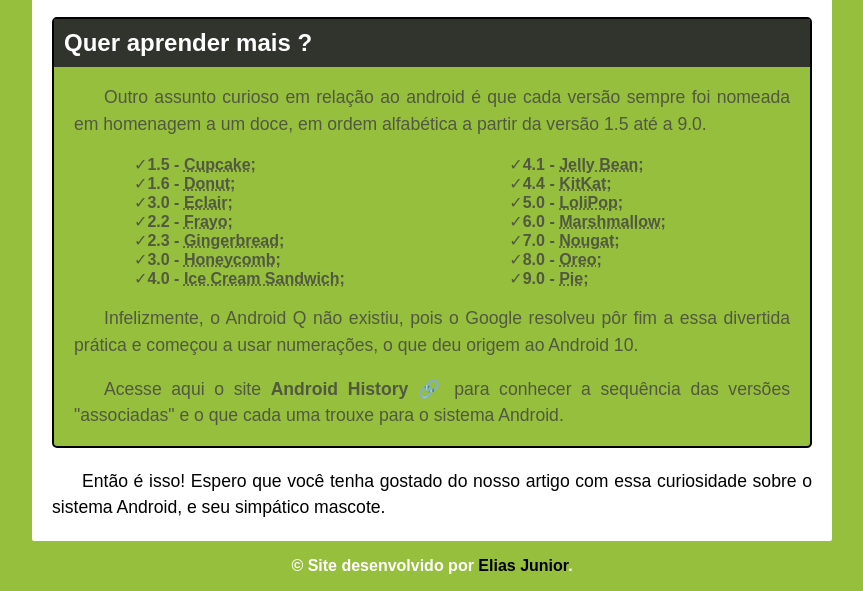
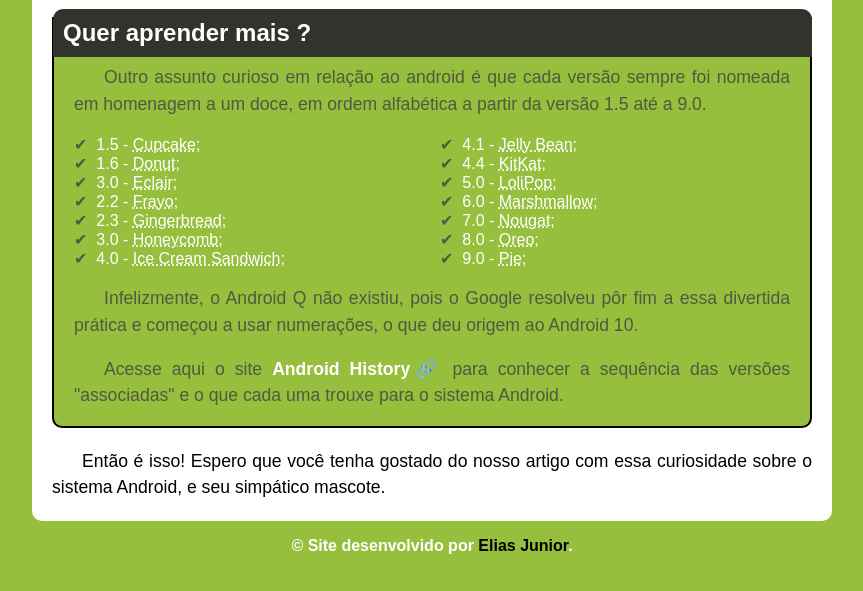
Before and after one commit to EliaJunior/s_art_android, a plain HTML site: page index.html in a window 1280 px wide. Shown: the part 2108-2699 px from the top of the page, without its empty margins (208-1071 px from the left). Drawn offline with Linux system fonts and the light colour scheme.

Commit message:
mudanças simples de marcação e visual

```diff
--- a/css/style.css
+++ b/css/style.css
@@ -113,12 +113,12 @@ header nav h2 {
 }
 
 #conteudoprincipal {
-    border-radius: 2px;
     background-color: white;
     min-width: 320px;
     max-width: 800px;
     margin: auto;
-
+    border-bottom-left-radius: 10px;
+    border-bottom-right-radius: 10px;
 }
 
 #conteudoprincipal p {
@@ -154,6 +154,10 @@ header nav h2 {
     font-weight: bold;
 }
 
+a.externlink::after {
+    content: '\1F517';
+}
+
 .externlink:hover {
     background-color: #28A15D;
     color: white;
@@ -170,44 +174,52 @@ header nav h2 {
     padding: 20px;
 }
 
+#conteudoextra ul {
+    list-style-type: '\2714\00A0\00A0';
+    list-style-position: inside;
+    columns: 2;
+    padding-left: 20px;
+    padding-right: 20px;
+}
+
+ul a {
+    text-decoration: none;
+    color: white;
+}
+
 #conteudoextra {
     border: 2px solid black;
-    border-radius: 5px;
     margin: 20px;
     background-color: var(--cor03);
     margin-bottom: 0;
     color: var(--cor02);
+    border-bottom-left-radius: 10px;
+    border-bottom-right-radius: 10px;
 }
 
 #conteudoextra > h2 {
     background-color: var(--cor04);
     color: white;
-    margin: 0;
+    margin: -10px -2px -10px -1px;
     padding: 10px;
     font-weight: bold;
+    border-radius: 10px 10px 0px 0px;
 }
 
 .tabelalinks {
     display: inline-block;
     padding-left: 80px;
     padding-right: 80px;
+    color: white;
 }
 
 .tabelalinks .externlink, #linkfinal {
-    color: var(--cor02);
+    color: white;
 }
 
 #falasfinais {
     padding: 20px;
     margin: 0;
-}
-
-ul {
-    list-style: none;
-}
-
-ul li::before {
-    content: "✓";
 }
 
 footer {
--- a/index.html
+++ b/index.html
@@ -25,14 +25,14 @@
             <h1 class="mainfonts titulo1">HISTÓRIA DO MASCOTE DO ANDROID</h1>
             <p>Provavelmente você sabe que o sistema operacional <strong class="destaquepalavra">Android</strong>, mantido pelo Google é um dos mais utilizados para dispositivos móveis em todo o mundo. Mas tavez você não saiba que o seu simpático mascote tem um nome e uma história muito curiosa? Pois acompanhe esse artigo para aprender muita coisa sobre esse robozinho.</p>
             <h2 class="mainfonts titulo2">A PRIMEIRA VERSÃO</h2>
-            <p>A primeira tentativa de criar um mascote surgiu em 2007 e veio de um desenvolvedor chamado <a href="https://androidcommunity.com/dan-morrill-shows-us-the-android-mascot-that-almost-was-20130103/" target="_blank" class="externlink">Dan Morrill &#128279;</a>. Ele conta que abriu o <a href="https://inkscape.org/" target="_blank" class="externlink">Inkscape &#128279;</a> (software livre para vetorização de imagens) e criou sua própria versão de robô. O objetivo era apenas personificar o sistema apenas para a a sua equipe, não existia nenhuma solicitação da empresa para a criação de um mascote.</p>
+            <p>A primeira tentativa de criar um mascote surgiu em 2007 e veio de um desenvolvedor chamado <a href="https://androidcommunity.com/dan-morrill-shows-us-the-android-mascot-that-almost-was-20130103/" target="_blank" class="externlink">Dan Morrill</a>. Ele conta que abriu o <a href="https://inkscape.org/" target="_blank" class="externlink">Inkscape</a> (software livre para vetorização de imagens) e criou sua própria versão de robô. O objetivo era apenas personificar o sistema apenas para a a sua equipe, não existia nenhuma solicitação da empresa para a criação de um mascote.</p>
             <picture>
                 <source media="(max-width: 800px)" srcset="imagens/dan-droids-pq.png">
                 <img class="conteudomidia" src="imagens/dan-droids.png" alt="imagem">
             </picture>
             <p>Essa primeira versão bizarra até foi batizada em homenagem ao seu criador: seriam os <strong class="destaquepalavra">Dandroids.</strong></p>
             <h2 class="mainfonts titulo2">SURGE UM NOVO MASCOTE</h2>
-            <p>A ideia de ter um mascote foi amadurecendo e a missão foi passada para uma profissional da área. A ilustradora Russa <a href="https://www.irinablok.com/android" target="_blank" class="externlink">Irina Blok &#128279;</a>, também funcionária do Google, ficou com a missão de representar o pequeno robô de uma maneira mais agradável.</p>
+            <p>A ideia de ter um mascote foi amadurecendo e a missão foi passada para uma profissional da área. A ilustradora Russa <a href="https://www.irinablok.com/android" target="_blank" class="externlink">Irina Blok</a>, também funcionária do Google, ficou com a missão de representar o pequeno robô de uma maneira mais agradável.</p>
             <picture>
                 <source media="(max-width: 800px)" srcset="imagens/irina-blok-pq.jpg">
                 <img class="conteudomidia" src="imagens/irina-blok.jpg" alt="imagem">
@@ -47,27 +47,23 @@
             <h2>Quer aprender mais ?</h2>
             <p>Outro assunto curioso em relação ao android é que cada versão sempre foi nomeada em homenagem a um doce, em ordem alfabética a partir da versão 1.5 até a 9.0.</p>
             <ul>
-                <section class="tabelalinks">
-                    <li><a class="externlink" href="#">1.5 - <abbr title="Bolo de copo">Cupcake</abbr>;</a></li>
-                    <li><a class="externlink" href="#">1.6 - <abbr title="Rosquinha">Donut</abbr>;</a></li>
-                    <li><a class="externlink" href="#">3.0 - <abbr title="Bomba">Eclair</abbr>;</a></li>
-                    <li><a class="externlink" href="#">2.2 - <abbr title="Iogurte congelado">Frayo</abbr>;</a></li>
-                    <li><a class="externlink" href="#">2.3 - <abbr title="Biscoito de gengibre">Gingerbread</abbr>;</a></li>
-                    <li><a class="externlink" href="#">3.0 - <abbr title="Favo de mel">Honeycomb</abbr>;</a></li>
-                    <li><a class="externlink" href="#">4.0 - <abbr title="Sanduíche de sorvete">Ice Cream Sandwich</abbr>;</a></li>
-                </section>
-                <section class="tabelalinks">
-                    <li><a class="externlink" href="#">4.1 - <abbr title="Jujuba">Jelly Bean</abbr>;</a></li>
-                    <li><a class="externlink" href="#">4.4 - <abbr title="Barra de chocolate">KitKat</abbr>;</a></li>
-                    <li><a class="externlink" href="#">5.0 - <abbr title="Pirulito">LoliPop</abbr>;</a></li>
-                    <li><a class="externlink" href="#">6.0 - <abbr title="Marshmallow">Marshmallow</abbr>;</a></li>
-                    <li><a class="externlink" href="#">7.0 - <abbr title="Torrone">Nougat</abbr>;</a></li>
-                    <li><a class="externlink" href="#">8.0 - <abbr title="Bolacha">Oreo</abbr>;</a></li>
-                    <li><a class="externlink" href="#">9.0 - <abbr title="Torta">Pie</abbr>;</a></li>
-                </section>
+                <li><a href="#">1.5 - <abbr title="Bolo de copo">Cupcake</abbr>;</a></li>
+                <li><a href="#">1.6 - <abbr title="Rosquinha">Donut</abbr>;</a></li>
+                <li><a href="#">3.0 - <abbr title="Bomba">Eclair</abbr>;</a></li>
+                <li><a href="#">2.2 - <abbr title="Iogurte congelado">Frayo</abbr>;</a></li>
+                <li><a href="#">2.3 - <abbr title="Biscoito de gengibre">Gingerbread</abbr>;</a></li>
+                <li><a href="#">3.0 - <abbr title="Favo de mel">Honeycomb</abbr>;</a></li>
+                <li><a href="#">4.0 - <abbr title="Sanduíche de sorvete">Ice Cream Sandwich</abbr>;</a></li>
+                <li><a href="#">4.1 - <abbr title="Jujuba">Jelly Bean</abbr>;</a></li>
+                <li><a href="#">4.4 - <abbr title="Barra de chocolate">KitKat</abbr>;</a></li>
+                <li><a href="#">5.0 - <abbr title="Pirulito">LoliPop</abbr>;</a></li>
+                <li><a href="#">6.0 - <abbr title="Marshmallow">Marshmallow</abbr>;</a></li>
+                <li><a href="#">7.0 - <abbr title="Torrone">Nougat</abbr>;</a></li>
+                <li><a href="#">8.0 - <abbr title="Bolacha">Oreo</abbr>;</a></li>
+                <li><a href="#">9.0 - <abbr title="Torta">Pie</abbr>;</a></li>
             </ul>
             <p>Infelizmente, o Android Q não existiu, pois o Google resolveu pôr fim a essa divertida prática e começou a usar numerações, o que deu origem ao Android 10.</p>
-            <p>Acesse aqui o site <a id="linkfinal" class="externlink" href="https://www.android.com/intl/pt-BR_br/history/" target="_blank">Android History &#128279;</a> para conhecer a sequência das versões "associadas" e o que cada uma trouxe para o sistema Android.</p>
+            <p>Acesse aqui o site <a id="linkfinal" class="externlink" href="https://www.android.com/intl/pt-BR_br/history/" target="_blank">Android History</a> para conhecer a sequência das versões "associadas" e o que cada uma trouxe para o sistema Android.</p>
         </section>
         <p id="falasfinais">Então é isso! Espero que você tenha gostado do nosso artigo com essa curiosidade sobre o sistema Android, e seu simpático mascote.</p>
     </section>
```
